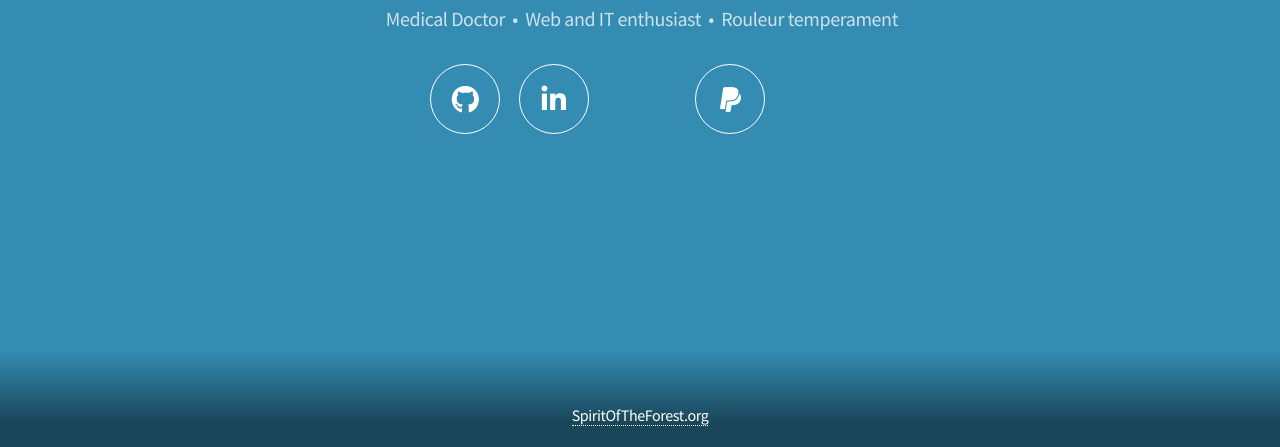
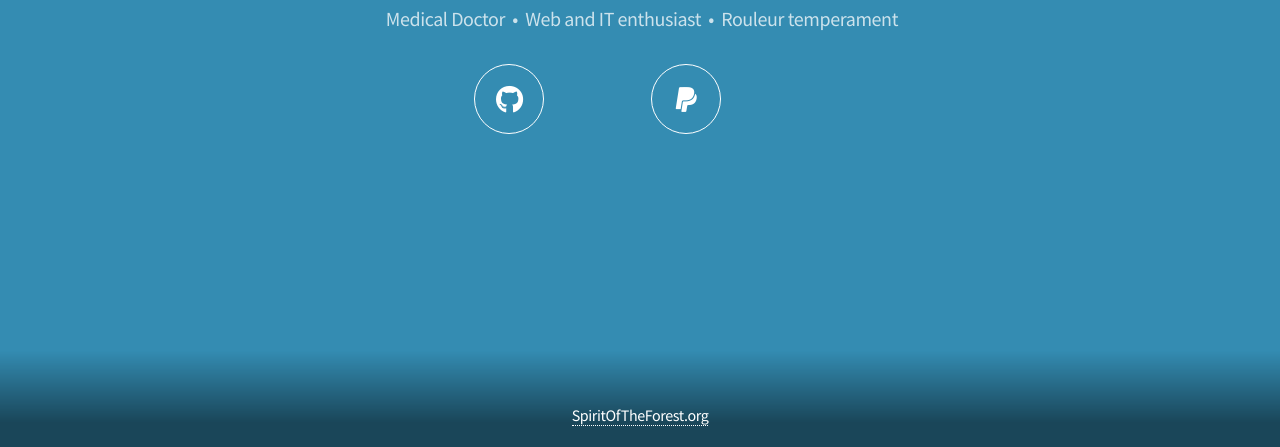
Before and after one commit to davidenegrini/davidenegrini.github.io, a plain HTML site: page index.html in a window 1280 px wide. Shown: the part 353-800 px from the top of the page. Drawn offline with Linux system fonts and the light colour scheme; some icons are missing.

Commit message:
Update index.html

```diff
--- a/index.html
+++ b/index.html
@@ -6,7 +6,7 @@
 		<meta name="viewport" content="width=device-width, initial-scale=1" />
 		<link rel="stylesheet" href="https://fonts.googleapis.com/css?family=Source+Sans+Pro">
 		<link rel="stylesheet" href="https://cdnjs.cloudflare.com/ajax/libs/academicons/1.8.6/css/academicons.min.css">
-        <script src="https://kit.fontawesome.com/beec9521a6.js"></script>
+        	<script src="https://kit.fontawesome.com/beec9521a6.js"></script>
 		<style type="text/css">
 			html, body, div, span, applet, object, iframe, h1, h2, h3, h4, h5, h6, p, blockquote, pre, a, abbr, acronym, address, big, cite, code, del, dfn, em, img, ins, kbd, q, s, samp, small, strike, strong, sub, sup, tt, var, b, u, i, center, dl, dt, dd, ol, ul, li, fieldset, form, label, legend, table, caption, tbody, tfoot, thead, tr, th, td, article, aside, canvas, details, embed, figure, figcaption, footer, header, hgroup, menu, nav, output, ruby, section, summary, time, mark, audio, video {
 				margin: 0;
@@ -248,8 +248,7 @@
                     <nav>
                         <ul>
                             <li><a href="https://github.com/davidenegrini" class="icon fab fa-github"><span class="label">GitHub</span></a></li>
-                            <li><a href="https://www.linkedin.com/in/negrinidavide" class="icon fab fa-linkedin-in"><span class="label">LinkedIn</span></a></li>
-                            <li><a href="https://orcid.org/0000-0002-8275-453X/" class="icon ai ai-orcid"><span class="label">ORCID</span></a></li>
+                            <li><a href="https://orcid.org/0000-0002-8275-453X" class="icon ai ai-orcid"><span class="label">ORCID</span></a></li>
                             <li><a href="https://www.paypal.me/davidenegrini" class="icon fab fa-paypal"><span class="label">PayPal</span></a></li>
                             <li><a href="https://www.researchgate.net/profile/Davide_Negrini" class="icon ai ai-researchgate"><span class="label">ResearchGate</span></a></li>
                         </ul>
```
